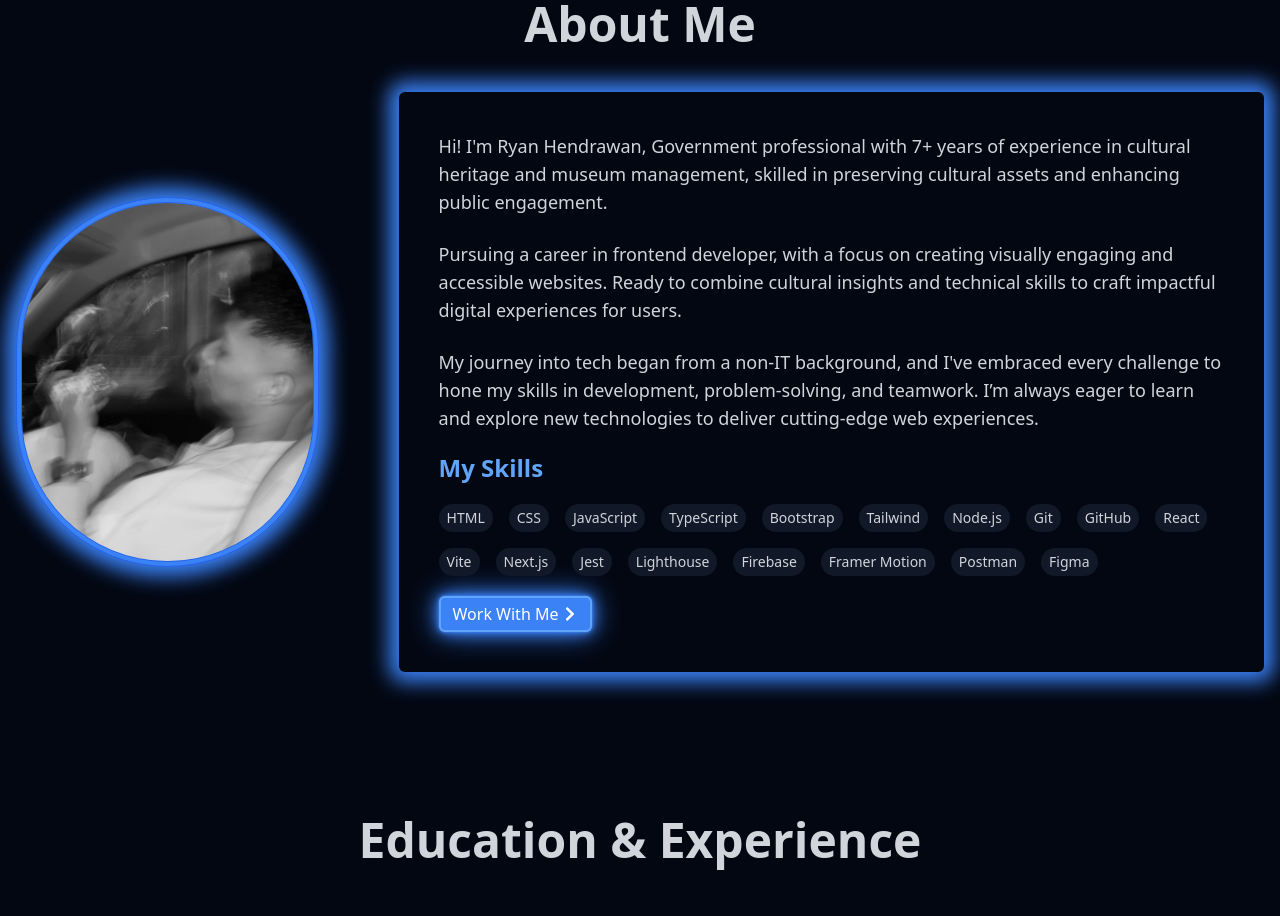
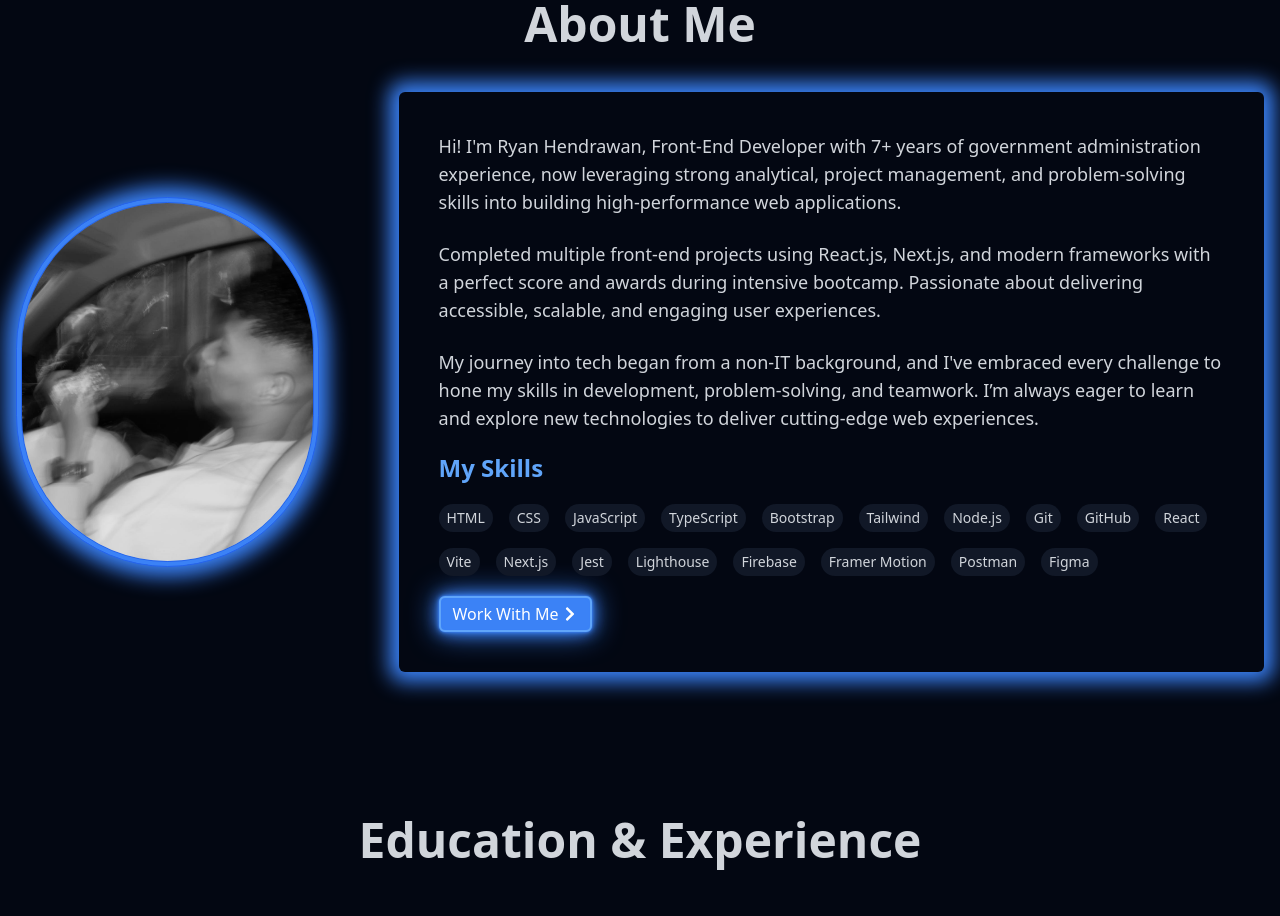
Before and after one commit to ryanhendrawan9/Portfolio, a React (Vite) app in the folder my-project/: page / in a window 1280 px wide. Shown: the part 880-1796 px from the top of the page. Built offline with nearby package versions, Linux system fonts and the light colour scheme.

Commit message:
feat: Update About

```diff
--- a/my-project/src/components/About.jsx
+++ b/my-project/src/components/About.jsx
@@ -21,15 +21,16 @@ const About = () => {
           {/* paragraph section */}
           <div className="p-5 md:p-10 bg-gray-950 rounded-md shadow-[0px_0px_20px_10px_rgba(0,0,0,0.3)] shadow-blue-500">
             <p className="mb-6 text-lg leading-7">
-              Hi! I'm Ryan Hendrawan, Government professional with 7+ years of
-              experience in cultural heritage and museum management, skilled in
-              preserving cultural assets and enhancing public engagement.
+              Hi! I'm Ryan Hendrawan, Front-End Developer with 7+ years of
+              government administration experience, now leveraging strong
+              analytical, project management, and problem-solving skills into
+              building high-performance web applications.
             </p>
             <p className="mb-6 text-lg leading-7">
-              Pursuing a career in frontend developer, with a focus on creating
-              visually engaging and accessible websites. Ready to combine
-              cultural insights and technical skills to craft impactful digital
-              experiences for users.
+              Completed multiple front-end projects using React.js, Next.js, and
+              modern frameworks with a perfect score and awards during intensive
+              bootcamp. Passionate about delivering accessible, scalable, and
+              engaging user experiences.
             </p>
             <p className="text-lg leading-7 ">
               My journey into tech began from a non-IT background, and I've
```
